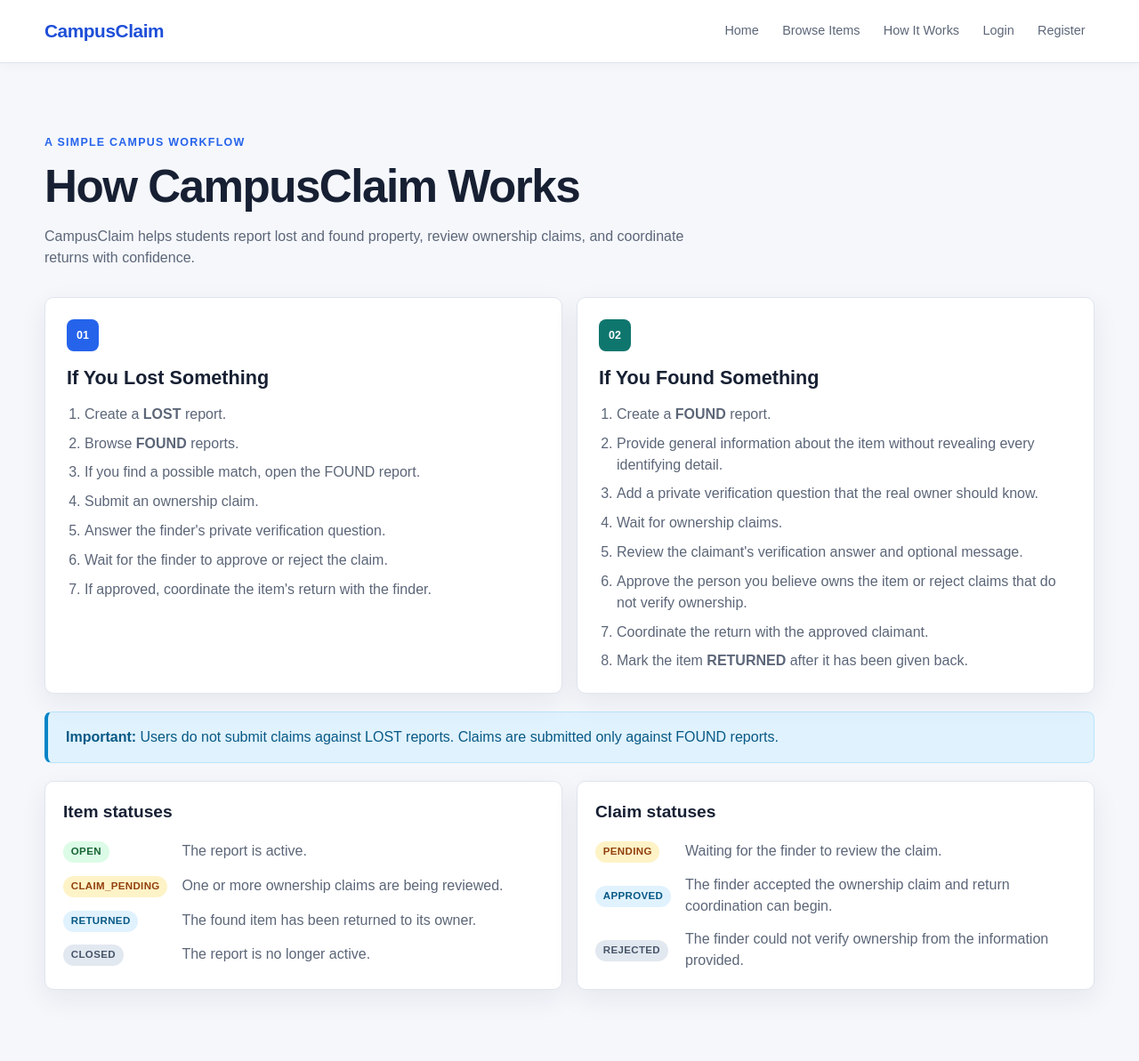
After one commit to NaShaylaM4/CampusClaim, a Flask app: page /how-it-works in a window 1280 px wide. The commit adds this page. Shown: the whole page at 89% size. Run offline with Flask 3, Linux system fonts and the light colour scheme.

Commit message:
Add CampusClaim workflow guidance

```diff
--- a/app.py
+++ b/app.py
@@ -77,6 +77,11 @@ def validate_item_form(item):
 @app.route('/')
 def index():
     return render_template('index.html')
+
+
+@app.route('/how-it-works')
+def how_it_works():
+    return render_template('how_it_works.html')
 
 
 @app.route('/register', methods=['GET', 'POST'])
--- a/static/css/style.css
+++ b/static/css/style.css
@@ -677,6 +677,184 @@ h1 {
     font-size: 0.88rem;
 }
 
+.home-guidance,
+.guidance-page {
+    width: min(1180px, calc(100% - 2rem));
+    margin: 0 auto;
+}
+
+.home-guidance {
+    padding: 1rem 0 5rem;
+    text-align: center;
+}
+
+.home-guidance-heading {
+    max-width: 650px;
+    margin: 0 auto 2rem;
+}
+
+.home-guidance-heading h2 {
+    margin: 0 0 0.7rem;
+    font-size: clamp(1.8rem, 4vw, 2.5rem);
+}
+
+.home-guidance-heading p:last-child,
+.guidance-intro > p:last-child {
+    margin: 0;
+    color: var(--muted);
+}
+
+.workflow-grid {
+    display: grid;
+    grid-template-columns: repeat(2, minmax(0, 1fr));
+    gap: 1rem;
+}
+
+.workflow-card {
+    padding: 1.5rem;
+    background: var(--surface);
+    border: 1px solid var(--line);
+    border-radius: 10px;
+    box-shadow: var(--shadow);
+    text-align: left;
+}
+
+.workflow-card h2,
+.workflow-card h3 {
+    margin: 0.9rem 0 0.75rem;
+}
+
+.workflow-card h3 {
+    font-size: 1.25rem;
+}
+
+.workflow-card ul,
+.workflow-card ol {
+    margin: 0;
+    padding-left: 1.25rem;
+    color: var(--muted);
+}
+
+.workflow-card li + li {
+    margin-top: 0.55rem;
+}
+
+.workflow-icon {
+    display: inline-flex;
+    width: 2.25rem;
+    height: 2.25rem;
+    align-items: center;
+    justify-content: center;
+    color: #ffffff;
+    background: var(--blue-600);
+    border-radius: 8px;
+    font-size: 0.78rem;
+    font-weight: 800;
+}
+
+.workflow-icon-found {
+    background: #0f766e;
+}
+
+.home-guidance > .button {
+    margin-top: 1.5rem;
+}
+
+.guidance-page {
+    padding: clamp(3rem, 7vw, 5rem) 0;
+}
+
+.guidance-intro {
+    max-width: 720px;
+    margin-bottom: 2rem;
+}
+
+.guidance-intro h1 {
+    margin-bottom: 1rem;
+}
+
+.guidance-workflows {
+    margin-bottom: 1.25rem;
+}
+
+.workflow-card-large h2 {
+    font-size: 1.35rem;
+}
+
+.guidance-callout {
+    margin: 1.25rem 0;
+    padding: 1rem 1.25rem;
+    color: #075985;
+    background: #e0f2fe;
+    border: 1px solid #bae6fd;
+    border-left: 4px solid #0284c7;
+    border-radius: 8px;
+}
+
+.status-grid {
+    display: grid;
+    grid-template-columns: repeat(2, minmax(0, 1fr));
+    gap: 1rem;
+    margin-top: 1.25rem;
+}
+
+.status-panel {
+    padding: 1.25rem;
+    background: var(--surface);
+    border: 1px solid var(--line);
+    border-radius: 10px;
+    box-shadow: var(--shadow);
+}
+
+.status-panel h2 {
+    margin: 0 0 1rem;
+    font-size: 1.2rem;
+}
+
+.status-list {
+    display: grid;
+    grid-template-columns: auto minmax(0, 1fr);
+    gap: 0.8rem 1rem;
+    align-items: center;
+    margin: 0;
+}
+
+.status-list dt,
+.status-list dd {
+    margin: 0;
+}
+
+.status-list dd {
+    color: var(--muted);
+}
+
+.lost-guidance {
+    display: flex;
+    justify-content: space-between;
+    gap: 1.25rem;
+    align-items: center;
+    max-width: 800px;
+    margin: 0 0 1.5rem;
+    padding: 1.25rem;
+    background: var(--blue-50);
+    border: 1px solid #bfdbfe;
+    border-radius: 10px;
+}
+
+.lost-guidance h2,
+.lost-guidance p {
+    margin: 0;
+}
+
+.lost-guidance h2 {
+    font-size: 1.15rem;
+}
+
+.lost-guidance p {
+    margin-top: 0.35rem;
+    color: var(--muted);
+}
+
 @media (max-width: 920px) {
     .navbar {
         align-items: flex-start;
@@ -703,6 +881,10 @@ h1 {
 
     .dashboard-stats {
         grid-template-columns: repeat(2, minmax(0, 1fr));
+    }
+
+    .status-grid {
+        grid-template-columns: 1fr;
     }
 }
 
@@ -734,7 +916,8 @@ h1 {
     .browse-filters,
     .item-grid,
     .dashboard-stats,
-    .dashboard-columns {
+    .dashboard-columns,
+    .workflow-grid {
         grid-template-columns: 1fr;
     }
 
@@ -755,6 +938,11 @@ h1 {
 
     .report-row {
         grid-template-columns: 1fr;
+    }
+
+    .lost-guidance {
+        align-items: flex-start;
+        flex-direction: column;
     }
 
     .details-badges {
--- a/templates/base.html
+++ b/templates/base.html
@@ -13,6 +13,7 @@
             <div class="nav-links">
                 <a href="{{ url_for('index') }}">Home</a>
                 <a href="{{ url_for('browse_items') }}">Browse Items</a>
+                <a href="{{ url_for('how_it_works') }}">How It Works</a>
                 {% if session.get('logged_in') %}
                     <a href="{{ url_for('create_item') }}">Report Item</a>
                     <a href="{{ url_for('my_reports') }}">My Reports</a>
--- /dev/null
+++ b/templates/how_it_works.html
@@ -0,0 +1,74 @@
+{% extends 'base.html' %}
+
+{% block title %}How It Works | CampusClaim{% endblock %}
+
+{% block content %}
+<section class="guidance-page">
+    <div class="guidance-intro">
+        <p class="eyebrow">A simple campus workflow</p>
+        <h1>How CampusClaim Works</h1>
+        <p>CampusClaim helps students report lost and found property, review ownership claims, and coordinate returns with confidence.</p>
+    </div>
+
+    <div class="workflow-grid guidance-workflows">
+        <article class="workflow-card workflow-card-large">
+            <span class="workflow-icon">01</span>
+            <h2>If You Lost Something</h2>
+            <ol>
+                <li>Create a <strong>LOST</strong> report.</li>
+                <li>Browse <strong>FOUND</strong> reports.</li>
+                <li>If you find a possible match, open the FOUND report.</li>
+                <li>Submit an ownership claim.</li>
+                <li>Answer the finder's private verification question.</li>
+                <li>Wait for the finder to approve or reject the claim.</li>
+                <li>If approved, coordinate the item's return with the finder.</li>
+            </ol>
+        </article>
+        <article class="workflow-card workflow-card-large">
+            <span class="workflow-icon workflow-icon-found">02</span>
+            <h2>If You Found Something</h2>
+            <ol>
+                <li>Create a <strong>FOUND</strong> report.</li>
+                <li>Provide general information about the item without revealing every identifying detail.</li>
+                <li>Add a private verification question that the real owner should know.</li>
+                <li>Wait for ownership claims.</li>
+                <li>Review the claimant's verification answer and optional message.</li>
+                <li>Approve the person you believe owns the item or reject claims that do not verify ownership.</li>
+                <li>Coordinate the return with the approved claimant.</li>
+                <li>Mark the item <strong>RETURNED</strong> after it has been given back.</li>
+            </ol>
+        </article>
+    </div>
+
+    <aside class="guidance-callout">
+        <strong>Important:</strong> Users do not submit claims against LOST reports. Claims are submitted only against FOUND reports.
+    </aside>
+
+    <div class="status-grid">
+        <section class="status-panel">
+            <h2>Item statuses</h2>
+            <dl class="status-list">
+                <dt><span class="badge badge-status badge-status-open">OPEN</span></dt>
+                <dd>The report is active.</dd>
+                <dt><span class="badge badge-status badge-status-claim-pending">CLAIM_PENDING</span></dt>
+                <dd>One or more ownership claims are being reviewed.</dd>
+                <dt><span class="badge badge-status badge-status-returned">RETURNED</span></dt>
+                <dd>The found item has been returned to its owner.</dd>
+                <dt><span class="badge badge-status badge-status-closed">CLOSED</span></dt>
+                <dd>The report is no longer active.</dd>
+            </dl>
+        </section>
+        <section class="status-panel">
+            <h2>Claim statuses</h2>
+            <dl class="status-list">
+                <dt><span class="badge badge-claim badge-claim-pending">PENDING</span></dt>
+                <dd>Waiting for the finder to review the claim.</dd>
+                <dt><span class="badge badge-claim badge-claim-approved">APPROVED</span></dt>
+                <dd>The finder accepted the ownership claim and return coordination can begin.</dd>
+                <dt><span class="badge badge-claim badge-claim-rejected">REJECTED</span></dt>
+                <dd>The finder could not verify ownership from the information provided.</dd>
+            </dl>
+        </section>
+    </div>
+</section>
+{% endblock %}
```
Also changed, not shown: templates/index.html (+31 -0 lines), templates/item_details.html (+9 -0 lines), tests/test_app.py (+25 -0 lines).
